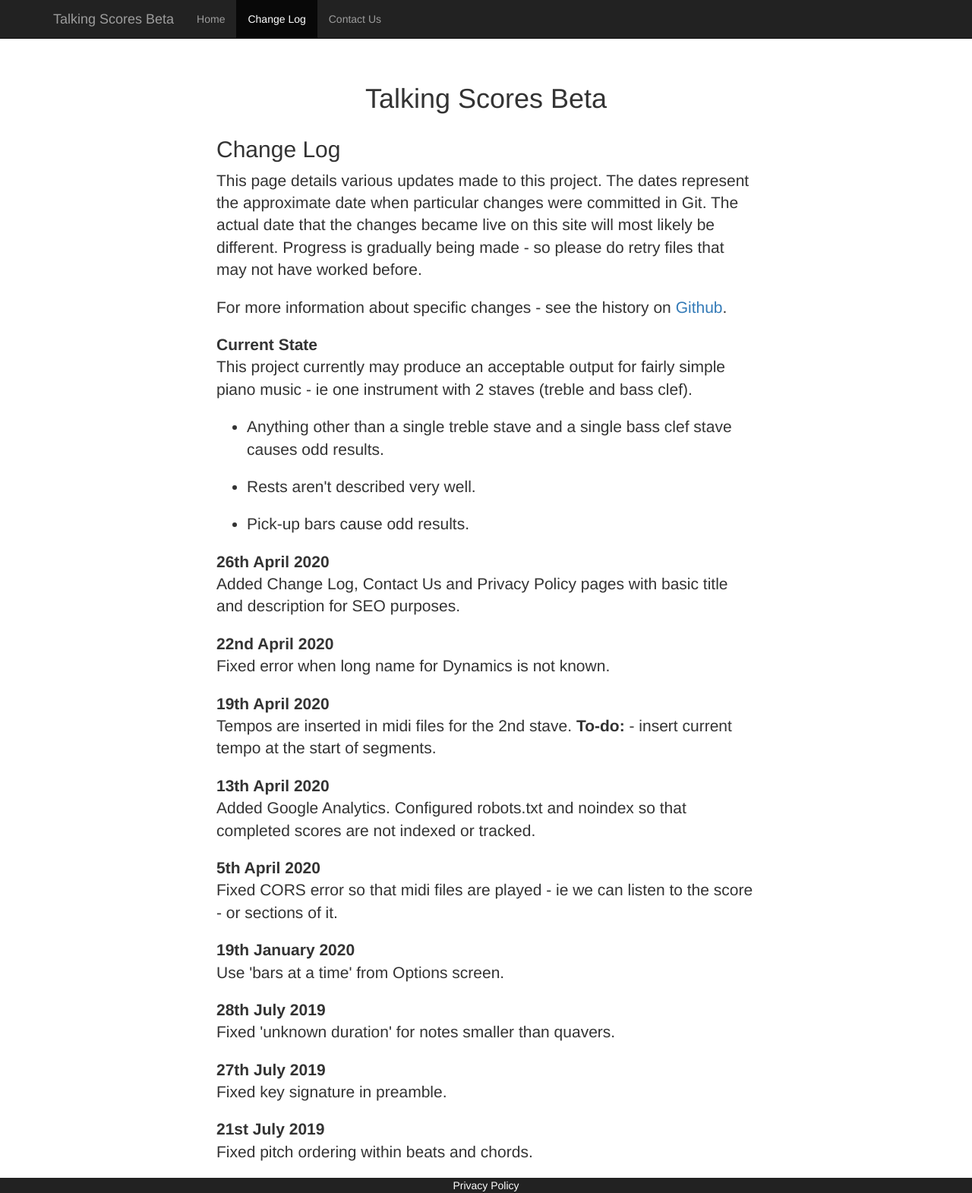
After one commit to bentimms/talkingscores, a Django app: page /change-log in a window 1280 px wide. The commit adds this page. Shown: the whole page at 76% size. Run offline with Django 3.2, Linux system fonts and the light colour scheme; parts of the project's set-up code (start-up, migrations or seed data) failed here and were passed over; some libraries are stand-ins or nearby versions.

Commit message:
added Contact Us and change log page. Updated description on index.html Added some basic SEO.

```diff
--- a/talkingscoresapp/static/css/talkingscores.css
+++ b/talkingscoresapp/static/css/talkingscores.css
@@ -4,6 +4,11 @@ body {
 .talking-scores {
   padding: 40px 15px;
   text-align: center;
+}
+
+.bold-heading {
+	font-size: 21px;
+	font-weight: bold;
 }
 
 .loading {
--- a/talkingscoresapp/templates/base_site.html
+++ b/talkingscoresapp/templates/base_site.html
@@ -17,10 +17,15 @@
     gtag('config', 'UA-12637058-8');
     </script>
 
+    <title>
+        {% block title %}{% endblock %}
+    </title>
 
-    <title>Talking Scores Beta</title
+    <meta name="description" content="{% block meta-description %}{% endblock %}" />
 
-            <!-- Bootstrap -->
+    {% block noindex %}{% endblock %}
+
+    <!-- Bootstrap -->
     <link href="{% static 'bootstrap-3.3.2-dist/css/bootstrap.min.css' %}" rel="stylesheet">
 
     <!-- Custom styles for this template -->
@@ -38,13 +43,13 @@
                 <span class="icon-bar"></span>
                 <span class="icon-bar"></span>
             </button>
-            <a class="navbar-brand" href="#">Talking Scores Beta</a>
+            <a class="navbar-brand" href="/">Talking Scores Beta</a>
         </div>
         <div id="navbar" class="collapse navbar-collapse">
             <ul class="nav navbar-nav">
                 <li class="active"><a href="/">Home</a></li>
-                <li><a href="#about">About</a></li>
-                <li><a href="#contact">Contact</a></li>
+                <li><a href="/change-log">Change Log</a></li>
+                <li><a href="/contact-us">Contact Us</a></li>
             </ul>
         </div>
         <!--/.nav-collapse -->
@@ -57,6 +62,15 @@
     </div>
 </div>
 
+<footer class="navbar-inverse">
+    <div class="container">
+        <div class=”row bottom-rule”>
+            <div class="text-center py-3"><a style="color:white;" href="/privacy-policy">Privacy Policy</a> </div>
+        </div>
+    </div>
+</footer>
+
+
 {#  <main>#}
 {#    <h1>Talking Scores Demo</h1>#}
 {#    <h2></h2>#}
@@ -66,6 +80,14 @@
 <script src="https://ajax.googleapis.com/ajax/libs/jquery/1.11.2/jquery.min.js"></script>
 <!-- Include all compiled plugins (below), or include individual files as needed -->
 <script src="{% static 'bootstrap-3.3.2-dist/js/bootstrap.min.js' %}"></script>
+
+<script>
+$(document).ready(function() {
+    $('li.active').removeClass('active');
+    $('a[href="' + location.pathname + '"]').closest('li').addClass('active');
+  });
+</script>
+
 {#      </main>#}
 </body>
 </html>
--- /dev/null
+++ b/talkingscoresapp/templates/change-log.html
@@ -0,0 +1,56 @@
+{% extends "base_site.html" %}
+{% load staticfiles %}
+
+{% block title %}Change Log - Talking Scores (Beta){% endblock %}
+{% block meta-description %}Overview of updates to Talking Scores - an open source project to convert MusicXML files to a spoken representation.{% endblock %}
+
+{% block content %}
+    <h1>Talking Scores Beta</h1>
+
+    <div class="col-md-8 col-md-offset-2 text-left">
+
+        <h2>Change Log</h2>
+
+        <p class="lead">This page details various updates made to this project.  The dates represent the approximate date when particular changes were committed in Git.  The actual date that the changes became live on this site will most likely be different.  Progress is gradually being made - so please do retry files that may not have worked before.</p>
+
+        <p class="lead">For more information about specific changes - see the history on <a href="https://github.com/bentimms/talkingscores" target="_blank">Github</a>.</p>
+
+        <p class="lead"><b>Current State</b><br/>
+            This project currently may produce an acceptable output for fairly simple piano music - ie one instrument with 2 staves (treble and bass clef).
+            <ul>
+                <li class="lead">Anything other than a single treble stave and a single bass clef stave causes odd results.</li>
+                <li class="lead">Rests aren't described very well.</li>
+                <li class="lead">Pick-up bars cause odd results.</li>
+            </ul>
+        </p>
+
+        <p class="lead"><b>26th April 2020</b><br/>
+            Added Change Log, Contact Us and Privacy Policy pages with basic title and description for SEO purposes.</p>
+
+        <p class="lead"><b>22nd April 2020</b><br/>
+            Fixed error when long name for Dynamics is not known.</p>
+
+        <p class="lead"><b>19th April 2020</b><br/>
+            Tempos are inserted in midi files for the 2nd stave.  <b>To-do:</b> - insert current tempo at the start of segments.</p>
+
+        <p class="lead"><b>13th April 2020</b><br/>
+            Added Google Analytics.  Configured robots.txt and noindex so that completed scores are not indexed or tracked.</p>
+
+        <p class="lead"><b>5th April 2020</b><br/>
+            Fixed CORS error so that midi files are played - ie we can listen to the score - or sections of it.</p>
+
+        <p class="lead"><b>19th January 2020</b><br/>
+            Use 'bars at a time' from Options screen.</p>
+
+        <p class="lead"><b>28th July 2019</b><br/>
+            Fixed 'unknown duration' for notes smaller than quavers.</p>
+
+        <p class="lead"><b>27th July 2019</b><br/>
+            Fixed key signature in preamble.</p>
+
+        <p class="lead"><b>21st July 2019</b><br/>
+            Fixed pitch ordering within beats and chords.</p>
+
+    </div>
+
+{% endblock content %}
--- a/talkingscoresapp/templates/error.html
+++ b/talkingscoresapp/templates/error.html
@@ -1,5 +1,8 @@
 {% extends "base_site.html" %}
 {% load staticfiles %}
+
+{% block title %}Error producing Talking Score - Talking Scores (Beta){% endblock %}
+{% block noindex %}<meta name="robots" content="noindex" />{% endblock %}
 
 {% block content %}
     <h1>Talking Scores Beta</h1>
--- a/talkingscoresapp/templates/options.html
+++ b/talkingscoresapp/templates/options.html
@@ -1,5 +1,8 @@
 {% extends "base_site.html" %}
 {% load staticfiles %}
+
+{% block title %}Options - Talking Scores (Beta){% endblock %}
+{% block noindex %}<meta name="robots" content="noindex" />{% endblock %}
 
 {% block content %}
     <h1>Options</h1>
--- a/talkingscoresapp/templates/processing.html
+++ b/talkingscoresapp/templates/processing.html
@@ -1,5 +1,8 @@
 {% extends "base_site.html" %}
 {% load staticfiles %}
+
+{% block title %}Processing Score - Talking Scores (Beta){% endblock %}
+{% block noindex %}<meta name="robots" content="noindex" />{% endblock %}
 
 {% block content %}
     <h1>Talking Scores Beta</h1>
--- a/talkingscoresapp/urls.py
+++ b/talkingscoresapp/urls.py
@@ -4,6 +4,9 @@ from . import views
 
 urlpatterns = [
     path('', views.index, name='index'),
+    path('change-log', views.change_log, name='change-log'),
+    path('contact-us', views.contact_us, name='contact-us'),
+    path('privacy-policy', views.privacy_policy, name='privacy-policy'),
     path('score/<id>/<filename>', views.score, name='score'),
     path('score_options/<id>/<filename>', views.options, name='options'),
     path('process/<id>/<filename>', views.process, name='process'),
--- a/talkingscoresapp/views.py
+++ b/talkingscoresapp/views.py
@@ -72,7 +72,7 @@ def midi(request, id, filename):
     fr['Access-Control-Allow-Origin'] = '*'
     return fr
 
-# View for the a particular score
+# View for a particular score
 def error(request, id, filename):
     template = loader.get_template('error.html')
 
@@ -89,6 +89,25 @@ def error(request, id, filename):
         form = NotifyEmailForm()
 
     context = {'id': id, 'filename': filename, 'form': form}
+    return HttpResponse(template.render(context, request))
+
+# View for change-log
+def change_log(request):
+    template = loader.get_template('change-log.html')
+    context = {}
+    return HttpResponse(template.render(context, request))
+
+
+# View for contact-us
+def contact_us(request):
+    template = loader.get_template('contact-us.html')
+    context = {}
+    return HttpResponse(template.render(context, request))
+
+# View for privacy-policy
+def privacy_policy(request):
+    template = loader.get_template('privacy-policy.html')
+    context = {}
     return HttpResponse(template.render(context, request))
 
 
```
Also changed, not shown: talkingscoresapp/templates/contact-us.html (added, +23 -0 lines), talkingscoresapp/templates/index.html (+16 -6 lines), talkingscoresapp/templates/privacy-policy.html (added, +59 -0 lines).
